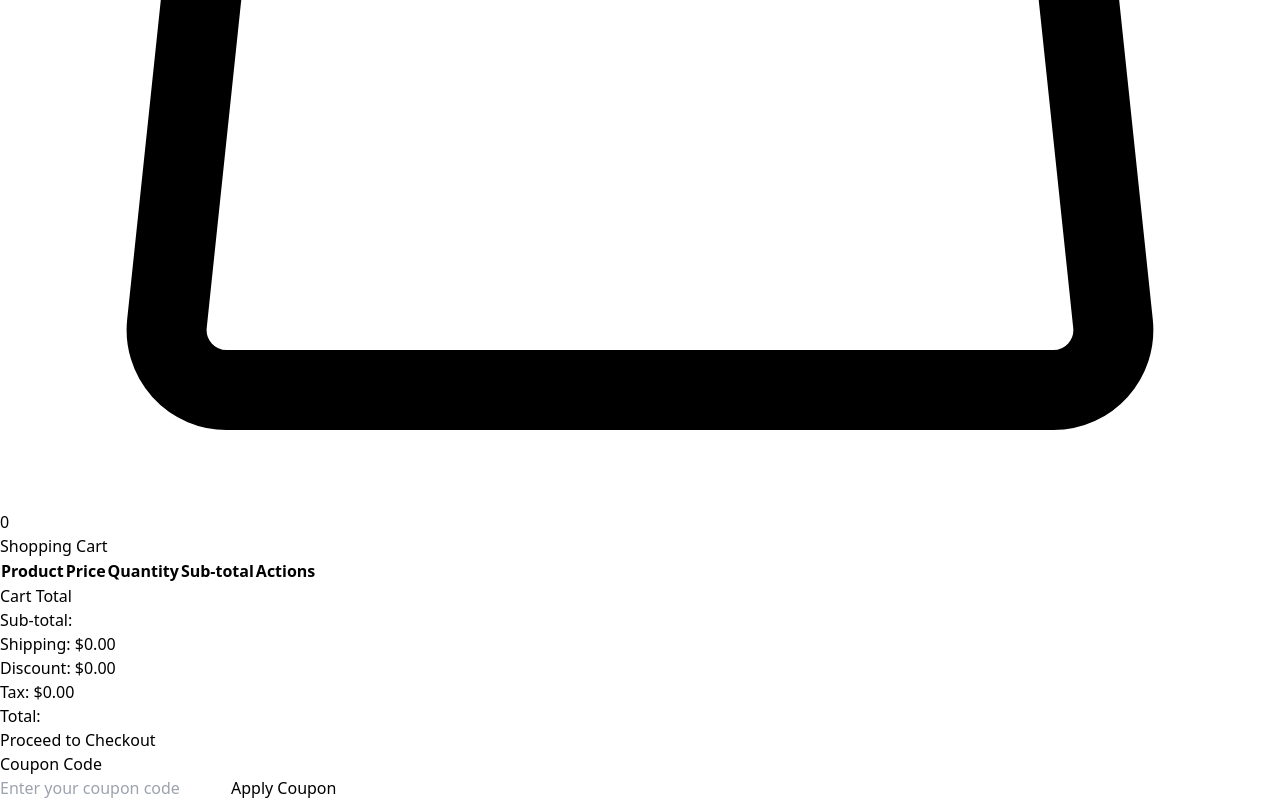
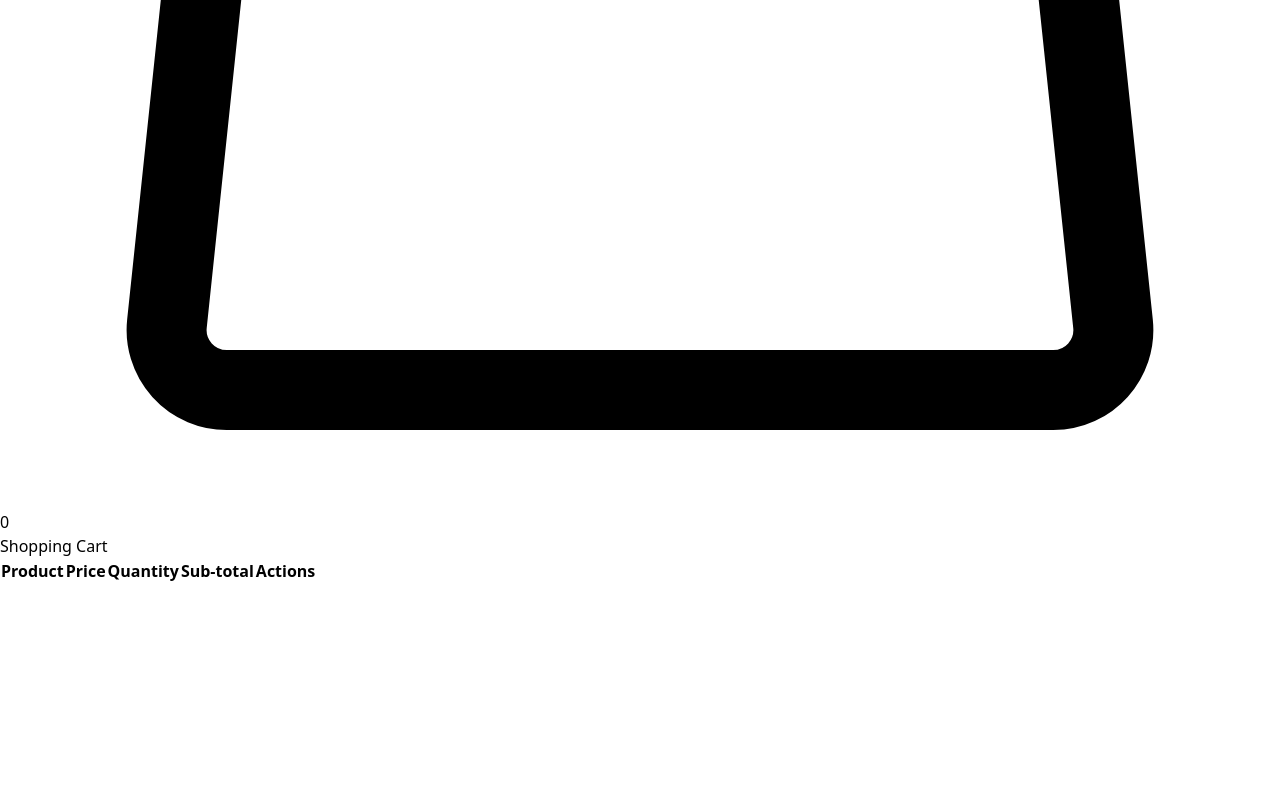
Before and after one commit to developer-mahin/task-algostar, a React (Vite) app: page /cart in a window 1280 px wide. Shown: the part 1002-1802 px from the top of the page. After the commit the page ends 1586 px from the top, so only its background shows below. Built offline with nearby package versions, Linux system fonts and the light colour scheme.

Commit message:
added remove from cart function

```diff
--- a/src/Redux/productSlice.ts
+++ b/src/Redux/productSlice.ts
@@ -1,6 +1,10 @@
 import { createSlice } from "@reduxjs/toolkit";
 import { toast } from "sonner";
 import { TProductState, TProductWithQuantity } from "../types";
+import {
+  getFromLocalStorage,
+  setIntoLocalStorage,
+} from "../utils/localStorage";
 
 const initialState: TProductState = {
   cart: JSON.parse(localStorage.getItem("cart") as string) || [],
@@ -30,37 +34,61 @@ const productSlice = createSlice({
       state.parsedProduct = action.payload;
     },
 
+    removeProductFromCart: (state, action) => {
+      const data = getFromLocalStorage("cart");
+
+      const findItem = data.filter(
+        (item: TProductWithQuantity) => item.product.id !== action.payload
+      );
+
+      setIntoLocalStorage("cart", findItem);
+    },
+
     setQuantity: (state, action) => {
-      const cart = localStorage.getItem("cart");
-      let parseCart;
-      if (cart) {
-        parseCart = JSON.parse(cart);
-      }
+      const cart = getFromLocalStorage("cart");
 
-      const productIndex = parseCart.findIndex(
+      const productIndex = cart.findIndex(
         (item: TProductWithQuantity) => item.product.id === action.payload
       );
 
       if (productIndex !== -1) {
-        parseCart[productIndex].quantity += 1;
-        state.cart = parseCart;
+        cart[productIndex].quantity += 1;
+        state.cart = cart;
 
-        localStorage.setItem("cart", JSON.stringify(parseCart));
+        setIntoLocalStorage("cart", cart);
 
         toast.success(
-          `Updated quantity for ${parseCart[productIndex].product.title}`
+          `Updated quantity for ${cart[productIndex].product.title}`
         );
       }
     },
 
+    decreaseQuantity: (state, action) => {
+      const cart = getFromLocalStorage("cart");
 
+      const productIndex = cart.findIndex(
+        (item: TProductWithQuantity) => item.product.id === action.payload
+      );
+
+      if (productIndex !== -1) {
+        cart[productIndex].quantity -= 1;
+        state.cart = cart;
+
+        setIntoLocalStorage("cart", cart);
+
+        toast.success(
+          `Updated quantity for ${cart[productIndex].product.title}`
+        );
+      }
+    },
   },
 });
 
 export const {
   setProductInCart,
   setParsedProduct,
+  removeProductFromCart,
   setQuantity,
-
+  decreaseQuantity,
 } = productSlice.actions;
 export default productSlice.reducer;
--- a/src/components/Header/Header.tsx
+++ b/src/components/Header/Header.tsx
@@ -2,18 +2,17 @@ import { useEffect, useState } from "react";
 import { HiMenuAlt2, HiX } from "react-icons/hi";
 import { Link } from "react-router-dom";
 import { useAppDispatch, useAppSelector } from "../../Redux/hook";
-import { setParsedProduct } from "../../Redux/productSlice";
 import { TNavItems } from "../../types";
 import Container from "../Shared/Container";
 import NavItem from "./NavItem";
 import { navItems } from "./navItems";
+import { setParsedProduct } from "../../Redux/productSlice";
 
 const Header = () => {
   const [isOpen, setIsOpen] = useState<boolean>(false);
   const dispatch = useAppDispatch();
   const { parsedProduct } = useAppSelector((state) => state.product);
   const cart = localStorage.getItem("cart");
-
 
   useEffect(() => {
     if (cart) {
--- a/src/pages/Cart/Cart.tsx
+++ b/src/pages/Cart/Cart.tsx
@@ -1,17 +1,21 @@
+import { useEffect, useState } from "react";
 import Container from "../../components/Shared/Container";
-import { useAppDispatch, useAppSelector } from "../../Redux/hook";
-import { setQuantity } from "../../Redux/productSlice";
 import { TProductWithQuantity } from "../../types";
+import { getFromLocalStorage } from "../../utils/localStorage";
+import TableBodyData from "./components/TableBodyData";
 
 const Cart = () => {
-  const { parsedProduct } = useAppSelector((state) => state.product);
-  const dispatch = useAppDispatch();
+  const [parsedProduct, setParsedProduct] = useState<TProductWithQuantity[]>(
+    []
+  );
+
+  useEffect(() => {
+    setParsedProduct(getFromLocalStorage("cart"));
+  }, [parsedProduct]);
 
   return (
     <Container>
-      <div className="grid lg:grid-cols-3 gap-6">
-        {/* Cart Items */}
-        <div className="lg:col-span-2 bg-white p-6 rounded-lg shadow-lg overflow-x-auto">
+      <div className=" bg-white p-6 rounded-lg shadow-lg overflow-x-auto">
         <h2 className="text-2xl font-semibold mb-6">Shopping Cart</h2>
 
         {/* Table wrapper with horizontal scroll */}
@@ -28,88 +32,10 @@ const Cart = () => {
             </thead>
             <tbody>
               {parsedProduct?.map((item: TProductWithQuantity, i: number) => (
-                  <tr key={i} className="border-b">
-                    <td className="py-3 flex items-center">
-                      <img
-                        src={item.product.image}
-                        alt={item.product.title}
-                        className="w-16 h-16 object-cover mr-4"
-                      />
-                      <span>{item.product.title}</span>
-                    </td>
-                    <td className="py-3">${item.product.price}</td>
-                    <td className="py-3 flex items-center">
-                      <button className="text-4xl">-</button>
-                      <input
-                        type="text"
-                        value={item.quantity}
-                        readOnly
-                        className="mx-2 w-8 text-center text-black border"
-                      />
-                      <button
-                        className="text-xl"
-                        onClick={() => dispatch(setQuantity(item.product.id))}
-                      >
-                        +
-                      </button>
-                    </td>
-                    <td className="py-3">
-                      ${Number(item?.quantity) * item.product.price}
-                    </td>
-                    <td className="py-3 flex items-center">
-                      <button className="text-red-500 hover:text-red-600">
-                        &#10006;
-                      </button>
-                    </td>
-                  </tr>
+                <TableBodyData key={i} item={item} />
               ))}
             </tbody>
           </table>
-          </div>
-        </div>
-
-        {/* Cart Total */}
-        <div className="bg-white p-6 rounded-lg shadow-lg">
-          <h2 className="text-2xl font-semibold mb-6">Cart Total</h2>
-          <div className="mb-4">
-            <p className="text-lg">
-              Sub-total: <span className="float-right"></span>
-            </p>
-          </div>
-          <div className="mb-4">
-            <p className="text-lg">
-              Shipping: <span className="float-right">$0.00</span>
-            </p>
-          </div>
-          <div className="mb-4">
-            <p className="text-lg">
-              Discount: <span className="float-right">$0.00</span>
-            </p>
-          </div>
-          <div className="mb-4">
-            <p className="text-lg">
-              Tax: <span className="float-right">$0.00</span>
-            </p>
-          </div>
-          <div className="mb-6">
-            <p className="text-xl font-bold">Total: </p>
-          </div>
-          <div className="bg-orange-500 text-white w-full text-center py-2 rounded-lg font-semibold hover:bg-orange-600">
-            Proceed to Checkout
-          </div>
-
-          {/* Coupon Section */}
-          <div className="mt-6">
-            <h3 className="text-lg font-semibold mb-3">Coupon Code</h3>
-            <input
-              type="text"
-              placeholder="Enter your coupon code"
-              className="w-full p-2 border rounded-lg mb-3"
-            />
-            <button className="bg-blue-500 text-white w-full py-2 rounded-lg hover:bg-blue-600">
-              Apply Coupon
-            </button>
-          </div>
         </div>
       </div>
     </Container>
--- /dev/null
+++ b/src/pages/Cart/components/TableBodyData.tsx
@@ -0,0 +1,62 @@
+import { IoMdCloseCircle } from "react-icons/io";
+import { useAppDispatch } from "../../../Redux/hook";
+import {
+  decreaseQuantity,
+  removeProductFromCart,
+  setQuantity,
+} from "../../../Redux/productSlice";
+import { TProductWithQuantity } from "../../../types";
+
+type TTableBodyProps = {
+  item: TProductWithQuantity;
+};
+
+const TableBodyData: React.FC<TTableBodyProps> = ({ item }) => {
+  const dispatch = useAppDispatch();
+
+  return (
+    <tr className="border-b">
+      <td className="py-3 flex items-center">
+        <img
+          src={item.product.image}
+          alt={item.product.title}
+          className="w-16 h-16 object-cover mr-4"
+        />
+        <span>{item.product.title}</span>
+      </td>
+      <td className="py-3">${item.product.price}</td>
+      <td className="py-3 flex items-center">
+        <button
+          disabled={item.quantity <= 1}
+          onClick={() => dispatch(decreaseQuantity(item.product.id))}
+          className="text-4xl"
+        >
+          -
+        </button>
+        <input
+          type="text"
+          value={item.quantity}
+          readOnly
+          className="mx-2 w-8 text-center text-black border"
+        />
+        <button
+          className="text-xl"
+          onClick={() => dispatch(setQuantity(item.product.id))}
+        >
+          +
+        </button>
+      </td>
+      <td className="py-3">${Number(item?.quantity) * item.product.price}</td>
+      <td className="py-3 flex items-center">
+        <button
+          onClick={() => dispatch(removeProductFromCart(item.product.id))}
+          className="text-red-500 hover:text-red-600"
+        >
+          <IoMdCloseCircle className="text-4xl" />
+        </button>
+      </td>
+    </tr>
+  );
+};
+
+export default TableBodyData;
--- /dev/null
+++ b/src/utils/localStorage.ts
@@ -0,0 +1,19 @@
+import { TProductWithQuantity } from "../types";
+
+export const getFromLocalStorage = (storeName: string) => {
+  const data = localStorage.getItem(storeName);
+  let parseData;
+
+  if (data) {
+    parseData = JSON.parse(data);
+  }
+
+  return parseData;
+};
+
+export const setIntoLocalStorage = (
+  storeName: string,
+  item: TProductWithQuantity
+) => {
+  return localStorage.setItem(storeName, JSON.stringify(item));
+};
```
Lines whose indentation alone changed are shown as unchanged.
